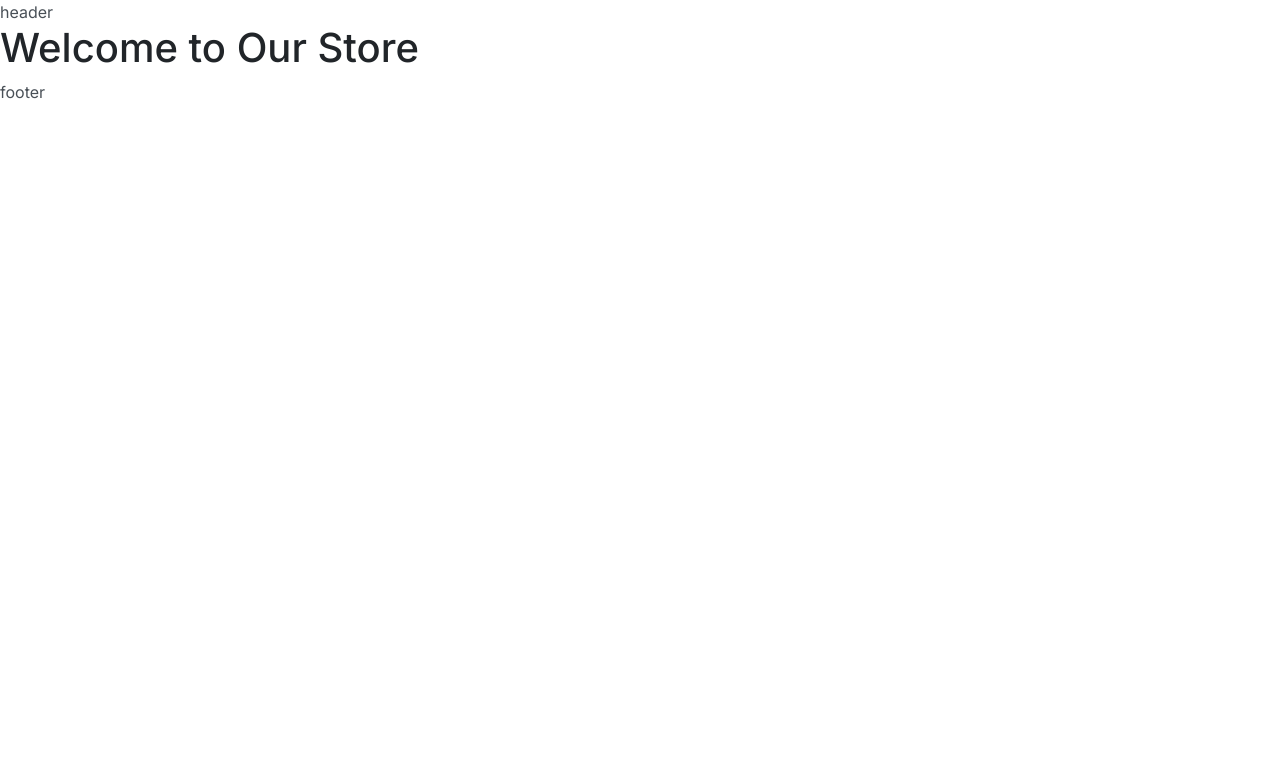
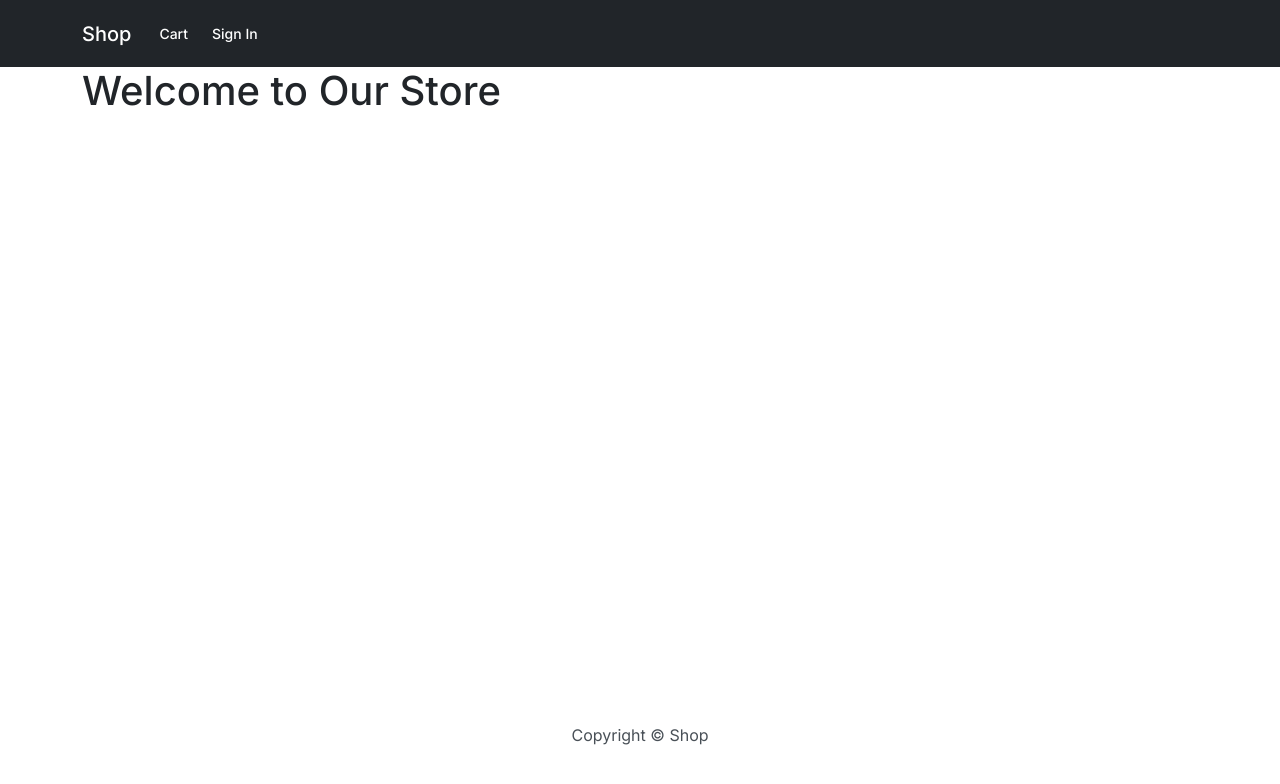
Before and after one commit to faridamuss/pretty-petal-store, a React (Create React App) app in the folder frontend/: page / in a window 1280 px wide. Shown: the top 784 px of the page. Built offline with nearby package versions, Linux system fonts and the light colour scheme.

Commit message:
added a navbar

```diff
--- a/frontend/package.json
+++ b/frontend/package.json
@@ -7,6 +7,7 @@
     "@testing-library/react": "^12.1.2",
     "@testing-library/user-event": "^13.5.0",
     "react": "^17.0.2",
+    "react-bootstrap": "^2.1.1",
     "react-dom": "^17.0.2",
     "react-scripts": "5.0.0",
     "web-vitals": "^2.1.3"
--- a/frontend/src/App.js
+++ b/frontend/src/App.js
@@ -1,4 +1,5 @@
 import React from 'react';
+import {Container} from 'react-bootstrap'
 import Header from './components/Header'
 import Footer from './components/Footer'
 
@@ -8,7 +9,10 @@ const App = () => {
   <Header/>
 
   <main>
-    <h1>Welcome to Our Store</h1>
+    <Container>
+      <h1>Welcome to Our Store</h1>
+    </Container>
+
   </main>
 
   <Footer/>
--- a/frontend/src/components/Footer.js
+++ b/frontend/src/components/Footer.js
@@ -1,9 +1,16 @@
 import React from 'react'
+import {Container, Row, Col} from 'react-bootstrap'
 
 const Footer = () => {
   return (
     <footer>
-      footer
+      <Container>
+        <Row>
+          <Col className='text-center py-3'>
+            Copyright &copy; Shop
+          </Col>
+        </Row>
+      </Container>
     </footer>
   )
 }
--- a/frontend/src/components/Header.js
+++ b/frontend/src/components/Header.js
@@ -1,8 +1,20 @@
 import React from 'react'
+import {Navbar, Nav, Container} from 'react-bootstrap'
 
 const Header = () => {
   return (
-    <header> header </header>
+    <header> <Navbar bg="dark" variant='dark' expand="lg" collapseOnSelect>
+    <Container>
+      <Navbar.Brand href="/">Shop</Navbar.Brand>
+      <Navbar.Toggle aria-controls="basic-navbar-nav" />
+      <Navbar.Collapse id="basic-navbar-nav">
+        <Nav className="mr-auto">
+          <Nav.Link href="/cart">Cart</Nav.Link>
+          <Nav.Link href="/login">Sign In</Nav.Link>
+           </Nav>
+      </Navbar.Collapse>
+    </Container>
+  </Navbar> </header>
   )
 }
 
--- a/frontend/src/index.css
+++ b/frontend/src/index.css
@@ -0,0 +1,3 @@
+main{
+  min-height:80vh;
+}
```
Also changed, not shown: 1 other file (tests, documents, lock files or other folders).
